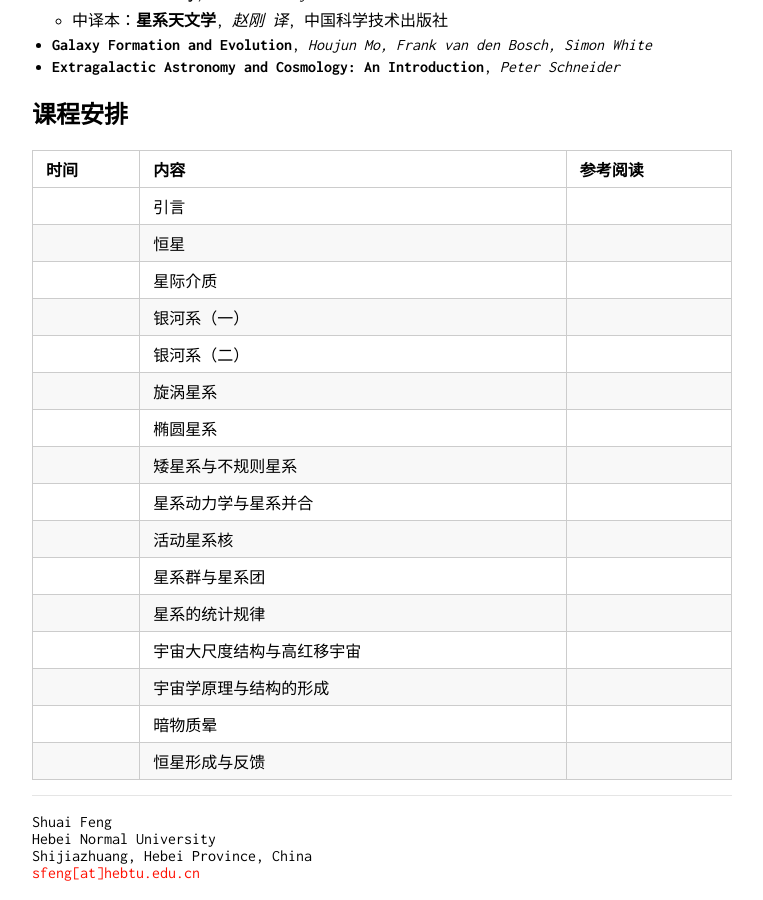
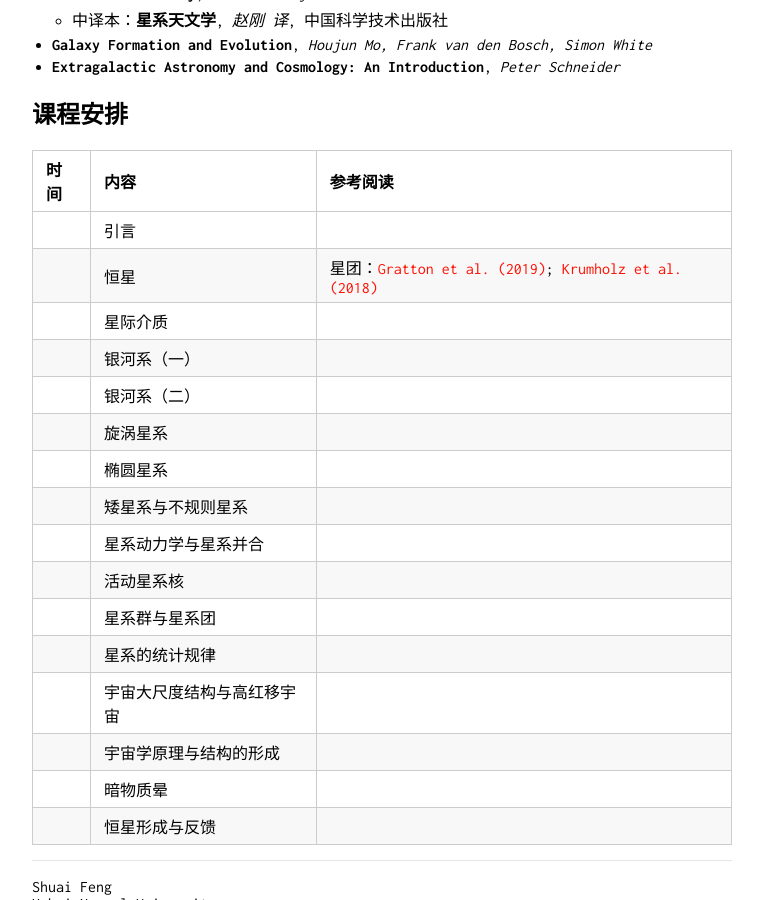
Before and after one commit to fengshuai0210/fengshuai0210.github.io, a Jekyll site: the page built from teaching/Galaxy.md, in a window 1280 px wide and 900 px high, scrolled down 627 px. Shown: the whole window, without its empty margins (258-1021 px from the left). Built offline with Jekyll 4.4.1, drawn with Linux system fonts in a browser that asks for light colours; our own code applies the rules of GitHub Pages for plain Markdown files.

Commit message:
Update Galaxy.md

```diff
--- a/teaching/Galaxy.md
+++ b/teaching/Galaxy.md
@@ -22,7 +22,7 @@ layout: default
 时间 | 内容 | 参考阅读
 ----|----|----
      | 引言 |
-     | 恒星 |
+     | 恒星 | 星团：[Gratton et al. (2019)](https://arxiv.org/abs/1911.02835); [Krumholz et al. (2018)](https://arxiv.org/abs/1812.01615)<br>
      | 星际介质 |
      | 银河系（一）|
      | 银河系（二）|
```
